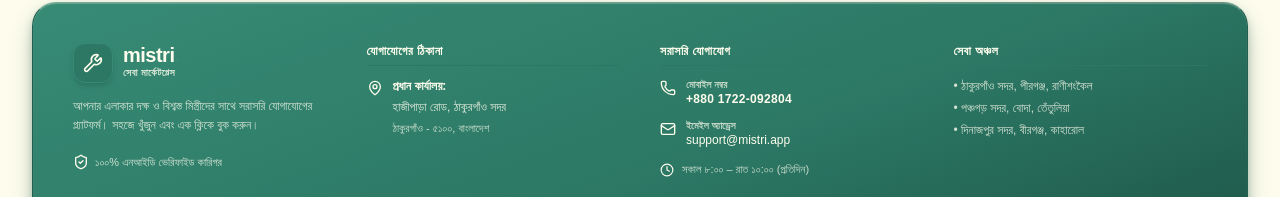
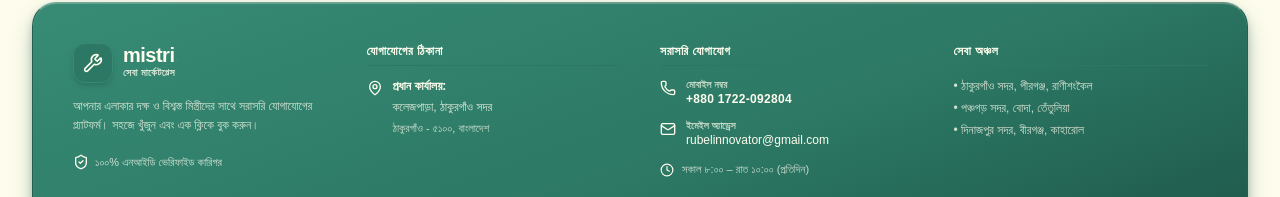
Before and after one commit to rubelpowergrid-droid/mistri, a Next.js app: page / in a window 1280 px wide. Shown: the part 1337-1534 px from the top of the page. Built offline with nearby package versions, Linux system fonts and the light colour scheme; no server answers; a web font is replaced by a local one.

Commit message:
update(footer): update contact address to Collegepara and support email to rubelinnovator@gmail.com

```diff
--- a/src/components/navigation/footer.tsx
+++ b/src/components/navigation/footer.tsx
@@ -51,7 +51,7 @@ export function Footer() {
                   {isBn ? 'প্রধান কার্যালয়:' : 'Head Office:'}
                 </p>
                 <p className="text-[#fefded]/85 leading-relaxed">
-                  {isBn ? 'হাজীপাড়া রোড, ঠাকুরগাঁও সদর' : 'Hajipara Road, Thakurgaon Sadar'}
+                  {isBn ? 'কলেজপাড়া, ঠাকুরগাঁও সদর' : 'Collegepara, Thakurgaon Sadar'}
                 </p>
                 <p className="text-[#fefded]/75 text-[11px]">
                   {isBn ? 'ঠাকুরগাঁও - ৫১০০, বাংলাদেশ' : 'Thakurgaon - 5100, Bangladesh'}
@@ -90,10 +90,10 @@ export function Footer() {
                     {isBn ? 'ইমেইল অ্যাড্রেস' : 'Email Address'}
                   </span>
                   <a
-                    href="mailto:support@mistri.app"
+                    href="mailto:rubelinnovator@gmail.com"
                     className="font-medium text-[#fefded] hover:underline"
                   >
-                    support@mistri.app
+                    rubelinnovator@gmail.com
                   </a>
                 </div>
               </div>
```
